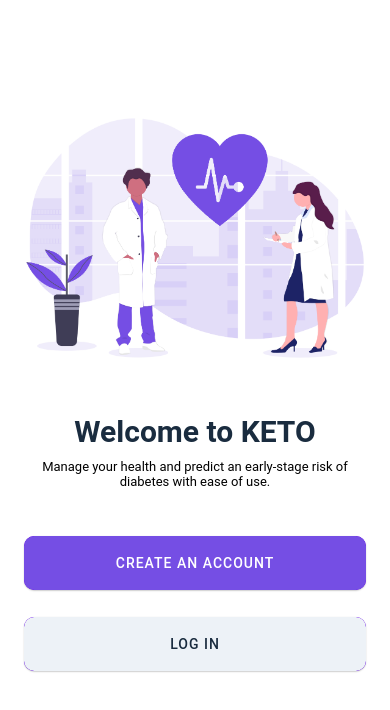
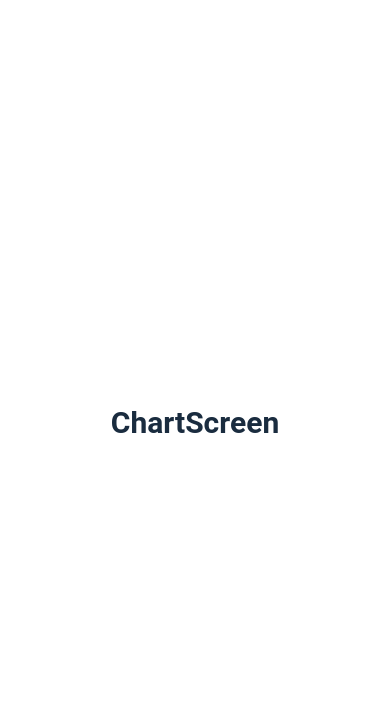
Before and after one commit to mirasrobert/keto-android, a React Native app: screen /Chart in a window 390 px wide. Shown: the top 710 px of the page. Built offline with nearby package versions, Linux system fonts and the light colour scheme.

Commit message:
Add more routes

```diff
--- a/App.js
+++ b/App.js
@@ -6,6 +6,7 @@ import {createNativeStackNavigator} from '@react-navigation/native-stack';
 import HomeScreen from './components/screens/HomeScreen';
 import LoginScreen from './components/screens/LoginScreen';
 import RegisterScreen from './components/screens/RegisterScreen';
+import ChartScreen from './components/screens/Tabs/ChartScreen';
 
 const Stack = createNativeStackNavigator();
 
@@ -18,11 +19,20 @@ const App = () => {
           name="Home"
           component={HomeScreen}
         />
-        <Stack.Screen name="Login" component={LoginScreen} />
+        <Stack.Screen
+          options={{title: 'Log In'}}
+          name="Login"
+          component={LoginScreen}
+        />
         <Stack.Screen
           options={{title: 'Create Account'}}
           name="Register"
           component={RegisterScreen}
+        />
+        <Stack.Screen
+          options={{headerShown: false}}
+          name="Chart"
+          component={ChartScreen}
         />
       </Stack.Navigator>
     </NavigationContainer>
--- a/components/screens/LoginScreen.js
+++ b/components/screens/LoginScreen.js
@@ -2,9 +2,11 @@ import React from 'react';
 import colors from '../../Colors';
 import {StyleSheet, Text, View} from 'react-native';
 import {Button, TextInput} from 'react-native-paper';
-//import FontAwesome from 'react-native-vector-icons/FontAwesome';
+import {useNavigation} from '@react-navigation/native';
 
 const LoginScreen = () => {
+  const navigation = useNavigation();
+
   return (
     <View style={styles.container}>
       <Text style={styles.title}>Keep Connected</Text>
@@ -29,7 +31,7 @@ const LoginScreen = () => {
         </View>
         <Button
           onPress={() => {
-            alert('Login Successful');
+            navigation.navigate('Chart');
           }}
           mode="contained"
           style={styles.mdRounded}
--- a/components/screens/RegisterScreen.js
+++ b/components/screens/RegisterScreen.js
@@ -9,7 +9,7 @@ const RegisterScreen = () => {
   const [show, setShow] = useState(false);
   const [dateOfBirth, setDateOfBirth] = useState();
 
-  const onChangeDate = (event, selectedDate) => {
+  const onChangeDate = (e, selectedDate) => {
     setShow(false);
     const currentDate = selectedDate || date;
     setDate(currentDate);
@@ -45,7 +45,7 @@ const RegisterScreen = () => {
           style={styles.emailInput}
         />
         <TextInput
-          left={<TextInput.Icon name="email-outline" />}
+          left={<TextInput.Icon name="calendar" />}
           mode="outlined"
           label="Date Of Birth"
           onPressOut={() => {
--- /dev/null
+++ b/components/screens/Tabs/ChartScreen.js
@@ -0,0 +1,30 @@
+import React from 'react'
+import colors from '../../../Colors';
+import {StyleSheet, Text, View} from 'react-native';
+import {Button, TextInput} from 'react-native-paper';
+
+
+const ChartScreen = () => {
+  return (
+	<View style={styles.container}>
+		<Text style={styles.title}>ChartScreen</Text>
+	</View>
+  )
+}
+
+const styles = StyleSheet.create({
+	container: {
+		flex: 1,
+		backgroundColor: colors.white,
+		alignItems: 'center',
+		justifyContent: 'center',
+	},
+	title: {
+		fontSize: 30,
+		fontWeight: 'bold',
+		fontFamily: 'Roboto',
+		color: colors.dark,
+	}
+})
+
+export default ChartScreen
```
Also changed, not shown: index.js (+11 -1 lines).
